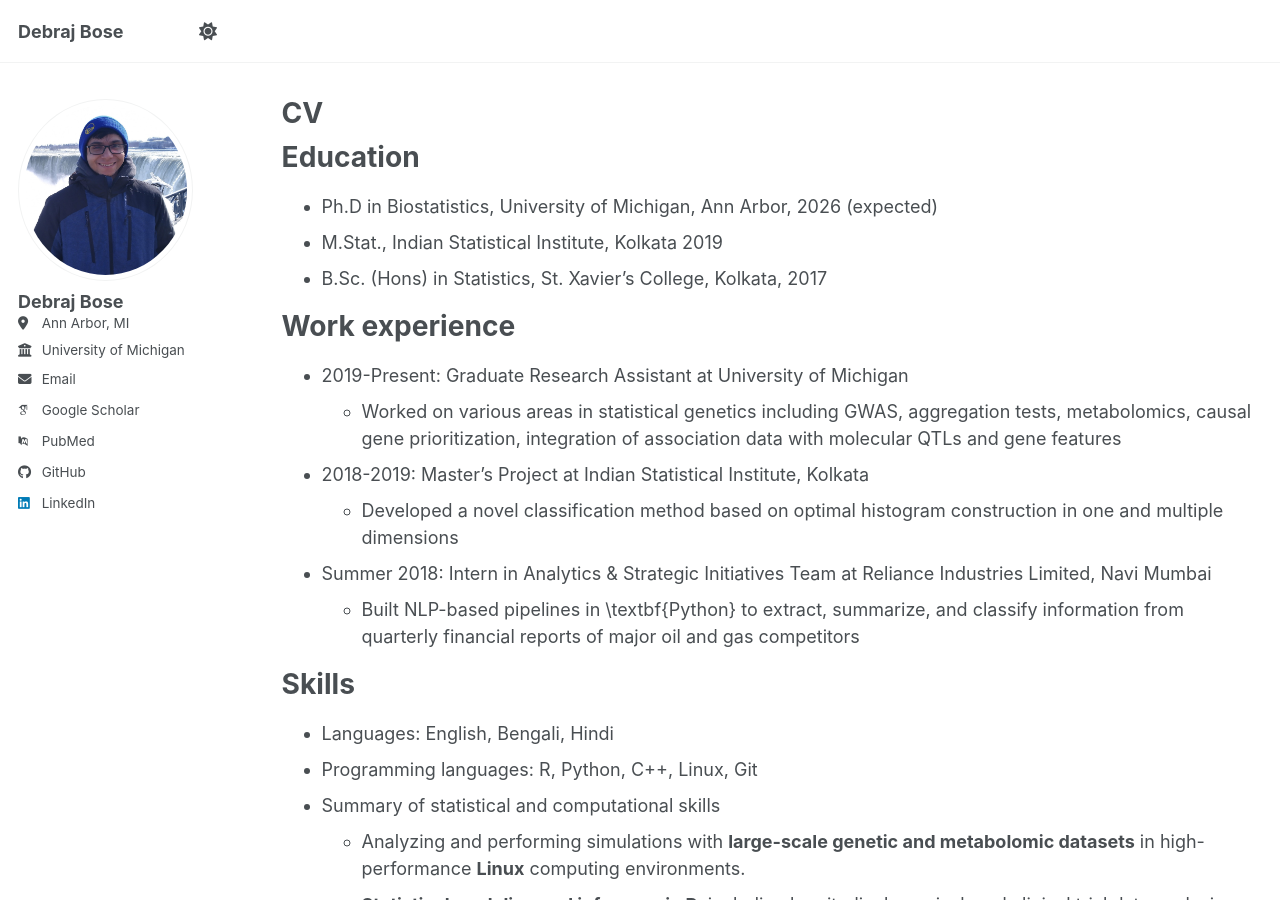
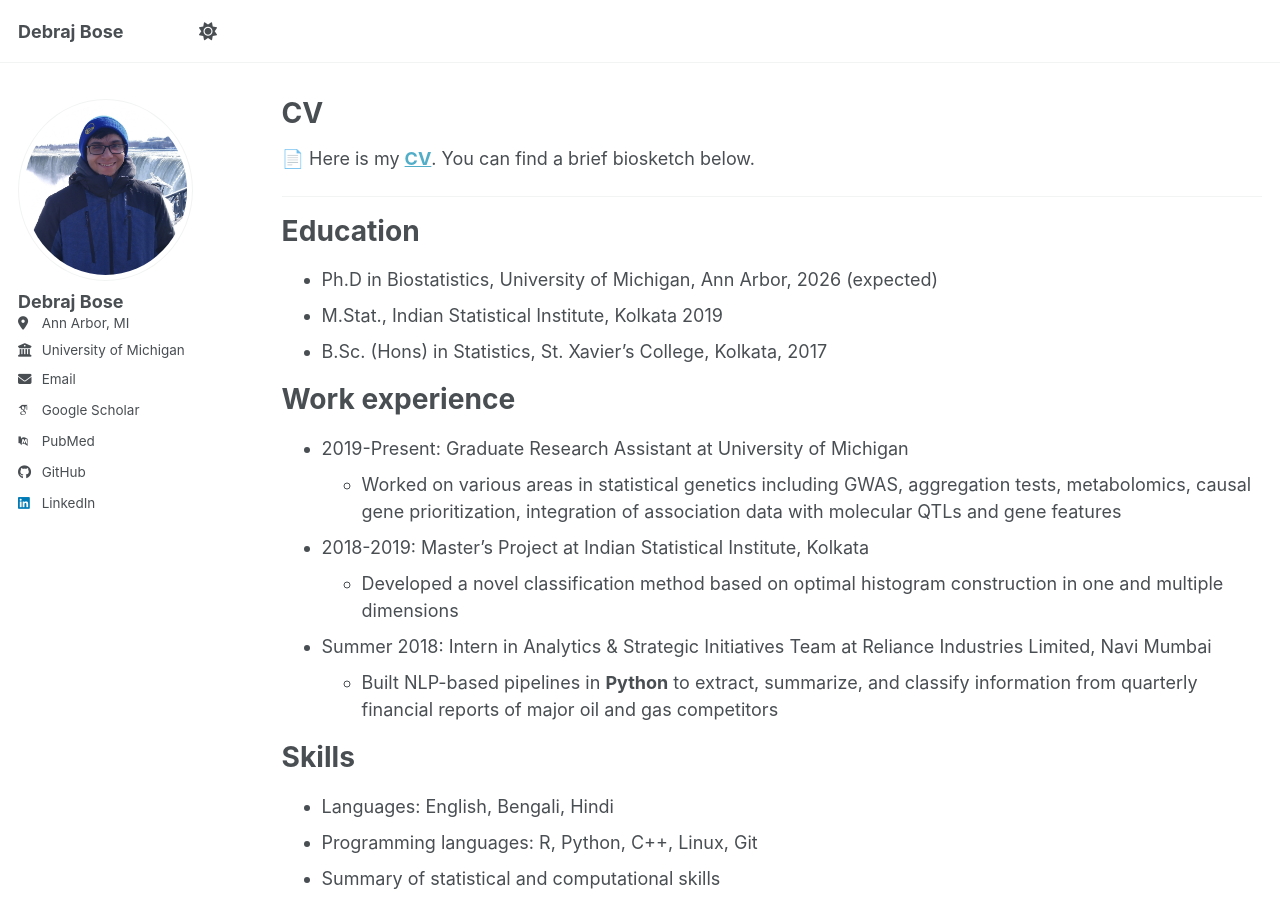
Before and after one commit to bosedebraj96/bosedebraj96.github.io, a Jekyll site: the page built from _pages/cv.md, in a window 1280 px wide and 900 px high. Built offline with Jekyll 4.4.1, drawn with Linux system fonts in a browser that asks for light colours; some web fonts are replaced; a script bundle is joined from its source files by our own code; library files that are not in the unit come from our copies.

Commit message:
Update cv.md
Added link to CV at the top.

```diff
--- a/_pages/cv.md
+++ b/_pages/cv.md
@@ -8,6 +8,10 @@ redirect_from:
 ---
 
 {% include base_path %}
+
+📄 Here is my **[CV](/files/Debraj_Resume.pdf)**. You can find a brief biosketch below.
+
+---
 
 Education
 ======
@@ -24,7 +28,7 @@ Work experience
   * Developed a novel classification method based on optimal histogram construction in one and multiple dimensions
 
 * Summer 2018: Intern in Analytics & Strategic Initiatives Team at Reliance Industries Limited, Navi Mumbai
-  * Built NLP-based pipelines in \textbf{Python} to extract, summarize, and classify information from quarterly financial reports of major oil and gas competitors
+  * Built NLP-based pipelines in **Python** to extract, summarize, and classify information from quarterly financial reports of major oil and gas competitors
 
 Skills
 ======
```
